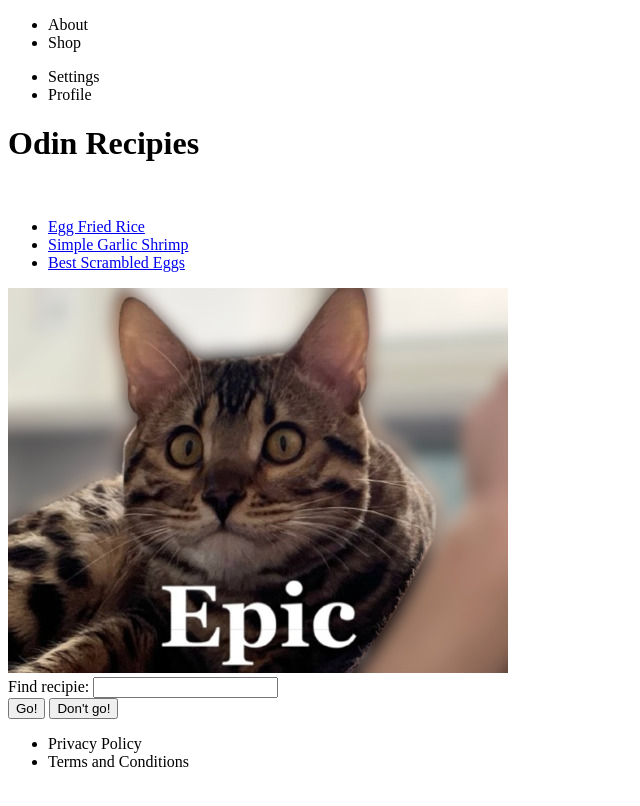
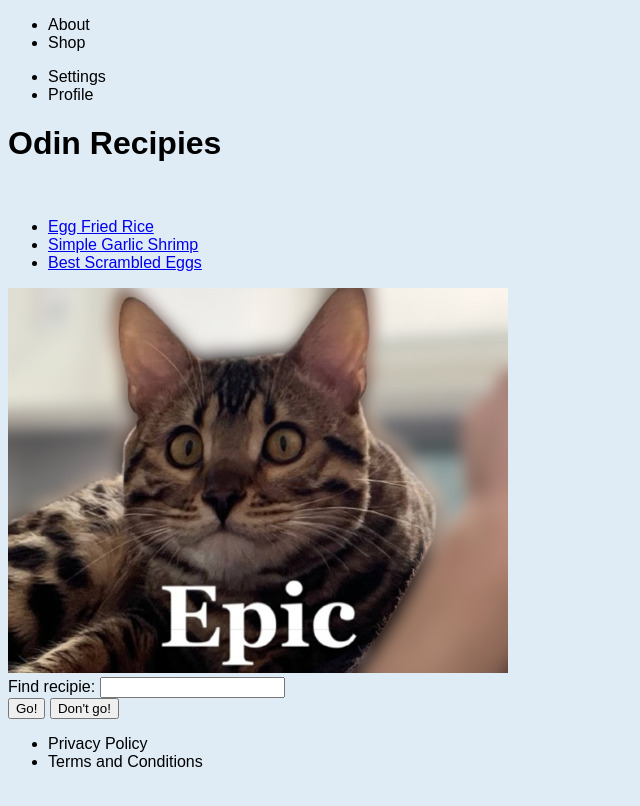
Before and after one commit to IvannaCheban/odin-recipies, a plain HTML site: page index.html in a window 1280 px wide. Shown: the whole page, without its empty margins (0-640 px from the left). Drawn offline with Linux system fonts and the light colour scheme.

Commit message:
fixed typo

```diff
--- a/index.html
+++ b/index.html
@@ -5,7 +5,7 @@
     <meta charset="UTF-8">
     <meta http-equiv="X-UA-Compatible" content="IE=edge">
     <meta name="viewport" content="width=device-width, initial-scale=1.0">
-    <meta src="style.css" type="stylesheet">
+    <link href="style.css" rel="stylesheet">
     <title>Document</title>
 </head>
 
```
